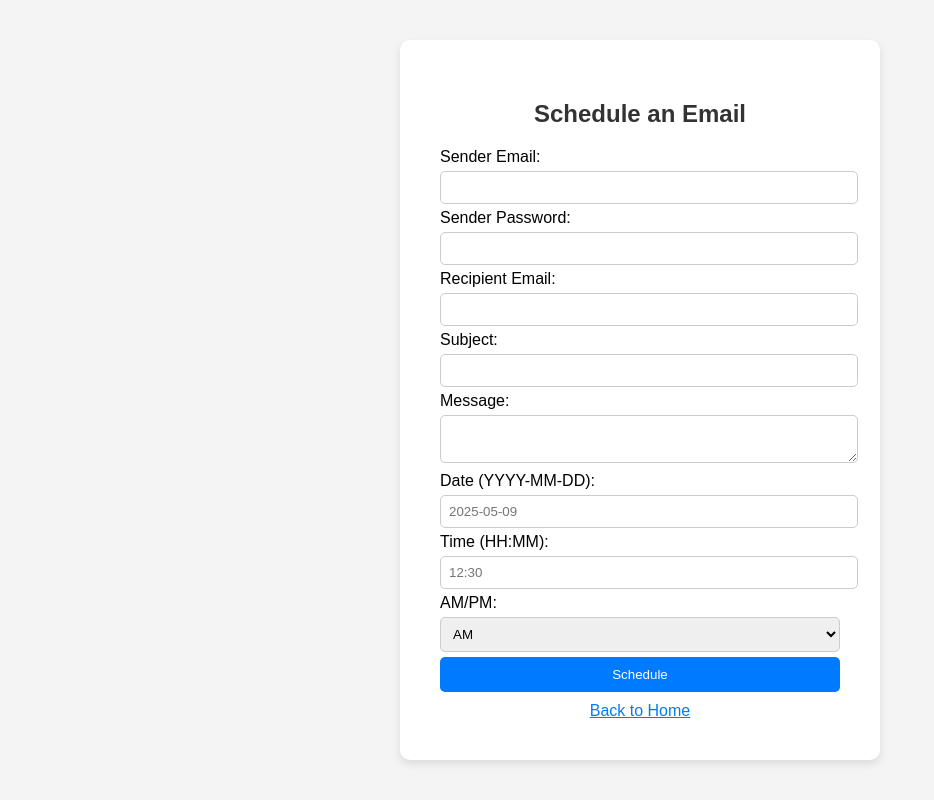
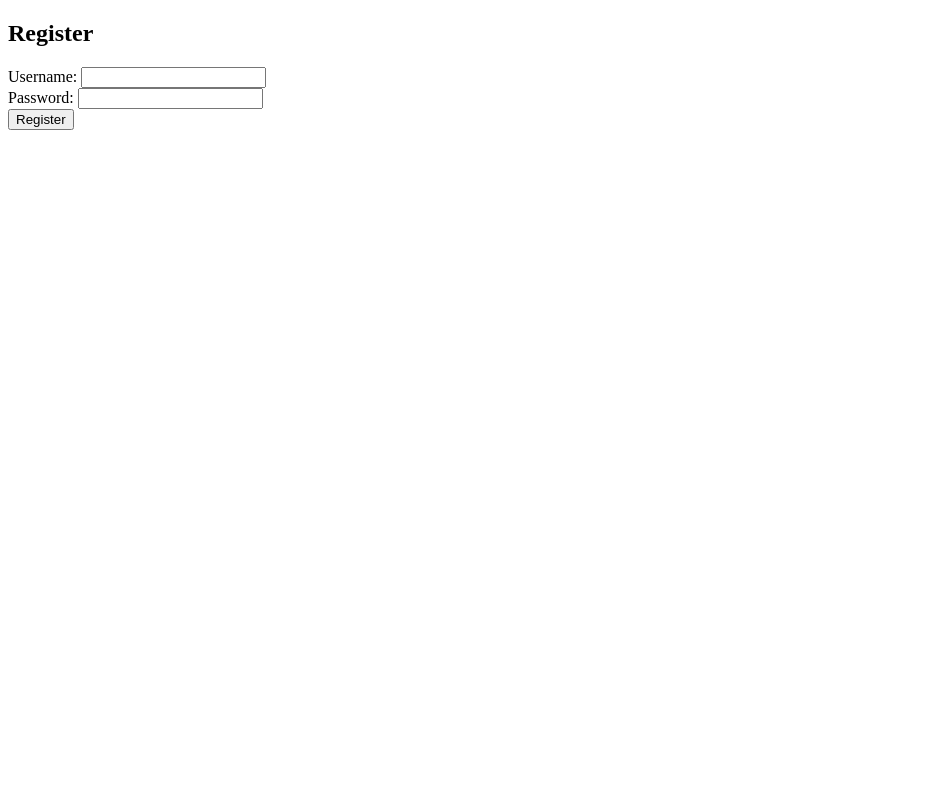
Before and after one commit to mailsender123/Mail-scheduler, a Flask app: template templates/schedule.html in a window 1280 px wide. Shown: the whole page, without its empty margins (0-934 px from the left). Run offline with Flask 3, Linux system fonts and the light colour scheme; the template is opened without the code that fills it, so the values that code supplies are empty.

Commit message:
home1.html

```diff
--- a/templates/schedule.html
+++ b/templates/schedule.html
@@ -1,56 +1,17 @@
-<!-- schedule.html -->
+<!-- Frontend: register.html -->
 <!DOCTYPE html>
 <html>
 <head>
-    <title>Schedule Email</title>
-    <style>
-        body { font-family: Arial, sans-serif; display: flex; justify-content: center; align-items: center; height: 100vh; margin: 0; background-color: #f4f4f4; }
-        .form-container { background-color: white; padding: 40px; border-radius: 10px; box-shadow: 0 4px 8px rgba(0, 0, 0, 0.1); max-width: 400px; width: 90%; }
-        input, textarea, select { width: 100%; padding: 8px; margin: 5px 0; border-radius: 5px; border: 1px solid #ccc; }
-        button { width: 100%; padding: 10px; background-color: #007BFF; color: white; border: none; border-radius: 5px; cursor: pointer; }
-        button:hover { background-color: #0056b3; }
-        h2 { margin-bottom: 20px; text-align: center; color: #333; }
-        p { color: red; text-align: center; }
-        a { display: block; text-align: center; margin-top: 10px; color: #007BFF; }
-    </style>
+    <title>Register</title>
 </head>
 <body>
-    <div class="form-container">
-        <h2>Schedule an Email</h2>
-        {% if error %}
-            <p>{{ error }}</p>
-        {% endif %}
-        <form method="post">
-            <label>Sender Email:</label>
-            <input type="email" name="sender_email" required><br>
-
-            <label>Sender Password:</label>
-            <input type="password" name="sender_password" required><br>
-
-            <label>Recipient Email:</label>
-            <input type="email" name="recipient_email" required><br>
-
-            <label>Subject:</label>
-            <input type="text" name="subject" required><br>
-
-            <label>Message:</label>
-            <textarea name="body" required></textarea><br>
-
-            <label>Date (YYYY-MM-DD):</label>
-            <input type="text" name="date" placeholder="2025-05-09" required><br>
-
-            <label>Time (HH:MM):</label>
-            <input type="text" name="time" placeholder="12:30" required><br>
-
-            <label>AM/PM:</label>
-            <select name="ampm">
-                <option value="am">AM</option>
-                <option value="pm">PM</option>
-            </select><br>
-
-            <button type="submit">Schedule</button>
-        </form>
-        <a href="/">Back to Home</a>
-    </div>
+    <h2>Register</h2>
+    <form method="post">
+        <label>Username:</label>
+        <input type="text" name="username" required><br>
+        <label>Password:</label>
+        <input type="password" name="password" required><br>
+        <button type="submit">Register</button>
+    </form>
 </body>
 </html>
```
